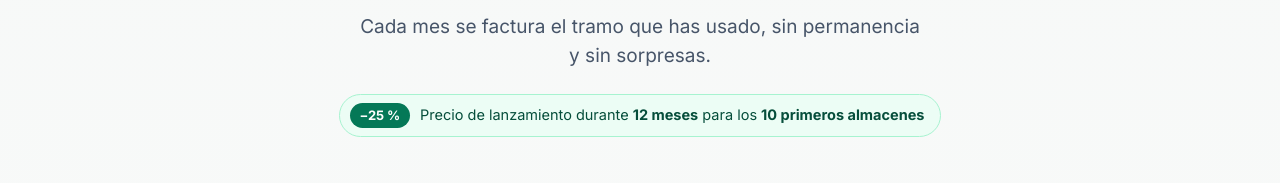
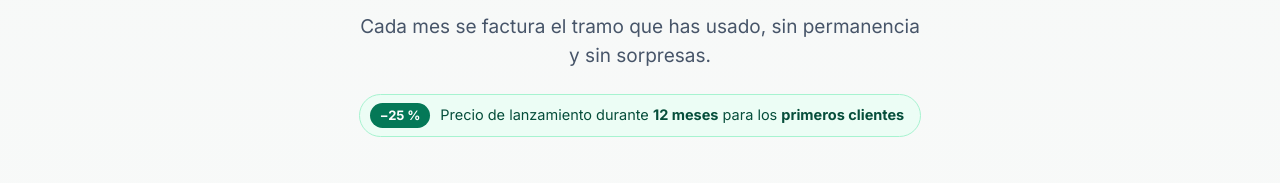
Before and after one commit to johannmartlo/DECA-LIGHT-WEB, an Astro site: page / in a window 1280 px wide. Shown: the part 6648-6831 px from the top of the page. Built offline with nearby package versions, Linux system fonts and the light colour scheme; Astro itself is replaced by a stand-in of ours.

Commit message:
copy(precios): cambiar '10 primeros almacenes' por 'primeros clientes'

```diff
--- a/src/components/FaqAcordeon.astro
+++ b/src/components/FaqAcordeon.astro
@@ -53,7 +53,7 @@
       <span class="pm" aria-hidden="true"></span>
     </summary>
     <p class="ans">
-      Depende de los DeCA que emites al mes: <b>Básico 49 €</b>, <b>Almacén 89 €</b> y <b>Campaña 139 €</b>, sin IVA. Los 10 primeros almacenes tienen un 25 % de descuento durante 12 meses: 37, 67 y 104 €. <a href="#precios">Calcula el tuyo →</a>
+      Depende de los DeCA que emites al mes: <b>Básico 49 €</b>, <b>Almacén 89 €</b> y <b>Campaña 139 €</b>, sin IVA. Los primeros clientes tienen un 25 % de descuento durante 12 meses: 37, 67 y 104 €. <a href="#precios">Calcula el tuyo →</a>
     </p>
   </details>
 
--- a/src/components/Precios.astro
+++ b/src/components/Precios.astro
@@ -15,7 +15,7 @@
     <div class="launch-wrap">
       <p class="launch-pill">
         <span class="launch-badge">−25 %</span>
-        <span>Precio de lanzamiento durante <strong>12 meses</strong> para los <strong>10 primeros almacenes</strong></span>
+        <span>Precio de lanzamiento durante <strong>12 meses</strong> para los <strong>primeros clientes</strong></span>
       </p>
     </div>
 
@@ -246,7 +246,7 @@
           </tbody>
         </table>
       </div>
-      <p class="foot">Precios sin IVA (21 % aparte). Servicio exclusivo para empresas y profesionales. Precio de lanzamiento (−25 %) durante los primeros 12 meses para los 10 primeros almacenes.</p>
+      <p class="foot">Precios sin IVA (21 % aparte). Servicio exclusivo para empresas y profesionales. Precio de lanzamiento (−25 %) durante los primeros 12 meses para los primeros clientes.</p>
     </div>
   </div>
 </section>
```
